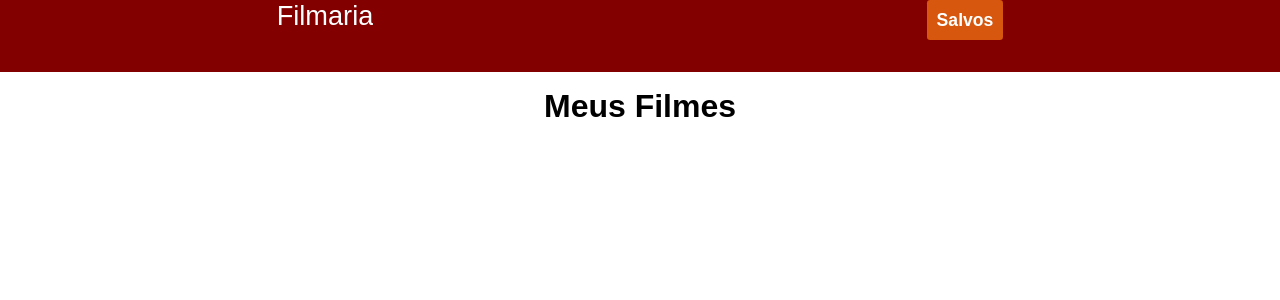
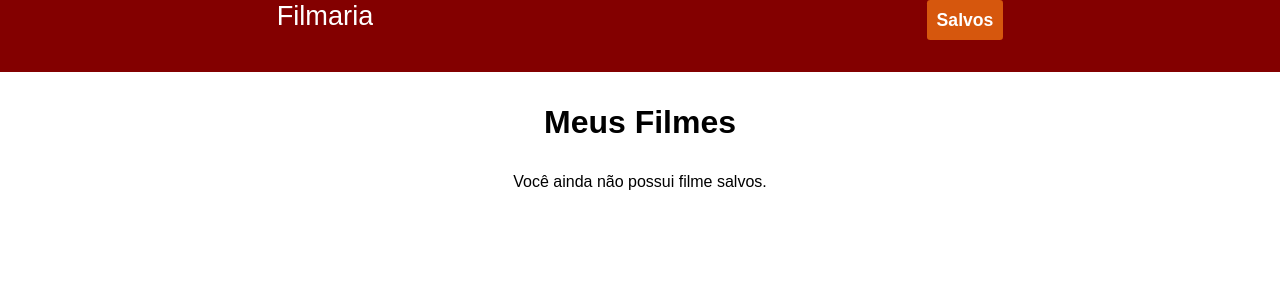
Before and after one commit to GabrielMerigo/Projeto-Filmaria-ReactJs, a React (Create React App) app: page /favoritos in a window 1280 px wide. Shown: the top 300 px of the page. Built offline with nearby package versions, Linux system fonts and the light colour scheme.

Commit message:
Projeto quase pronto, falta toastify

```diff
--- a/package.json
+++ b/package.json
@@ -11,6 +11,7 @@
     "react-dom": "^17.0.2",
     "react-router-dom": "^5.2.0",
     "react-scripts": "4.0.3",
+    "react-toastify": "^7.0.4",
     "web-vitals": "^1.0.1"
   },
   "scripts": {
--- a/src/pages/Favorites/Favoritos.css
+++ b/src/pages/Favorites/Favoritos.css
@@ -1,5 +1,5 @@
 .tituloFavorito{
-  padding-top: 1rem;
+  padding: 2rem 0;
 }
 
 .filme{
--- a/src/pages/Favorites/index.jsx
+++ b/src/pages/Favorites/index.jsx
@@ -9,13 +9,18 @@ function Favoritos() {
     setFilmes(JSON.parse(localStorage.getItem('filmes')) || [])
   }, [])
 
-  function ExcluirFilme(e){
-    console.dir(e.target)
+  function ExcluirFilme(id){
+    const filmesFiltrados = filmes.filter(item => {
+      return(item.id !== id)
+    })
+    localStorage.setItem('filmes', JSON.stringify(filmesFiltrados))
+    setFilmes(filmesFiltrados)
   }
 
   return (
     <div>
       <h1 className="tituloFavorito">Meus Filmes</h1>
+      <span>{filmes.length === 0 ? 'Você ainda não possui filme salvos.' : ''}</span>
       <div className="filmesDetails">
         <ul>
           {filmes.map(filme => {
@@ -24,7 +29,7 @@ function Favoritos() {
                 <h4>{filme.nome}</h4>
                 <div className="complements">
                   <Link to={`/filme/${filme.id}`}>Ver Detalhes</Link>
-                  <button onClick={ ExcluirFilme }>Excluir</button>
+                  <button onClick={() => ExcluirFilme(filme.id)}>Excluir</button>
                 </div>
               </div>
             )
```
Also changed, not shown: 1 other file (tests, documents, lock files or other folders).
